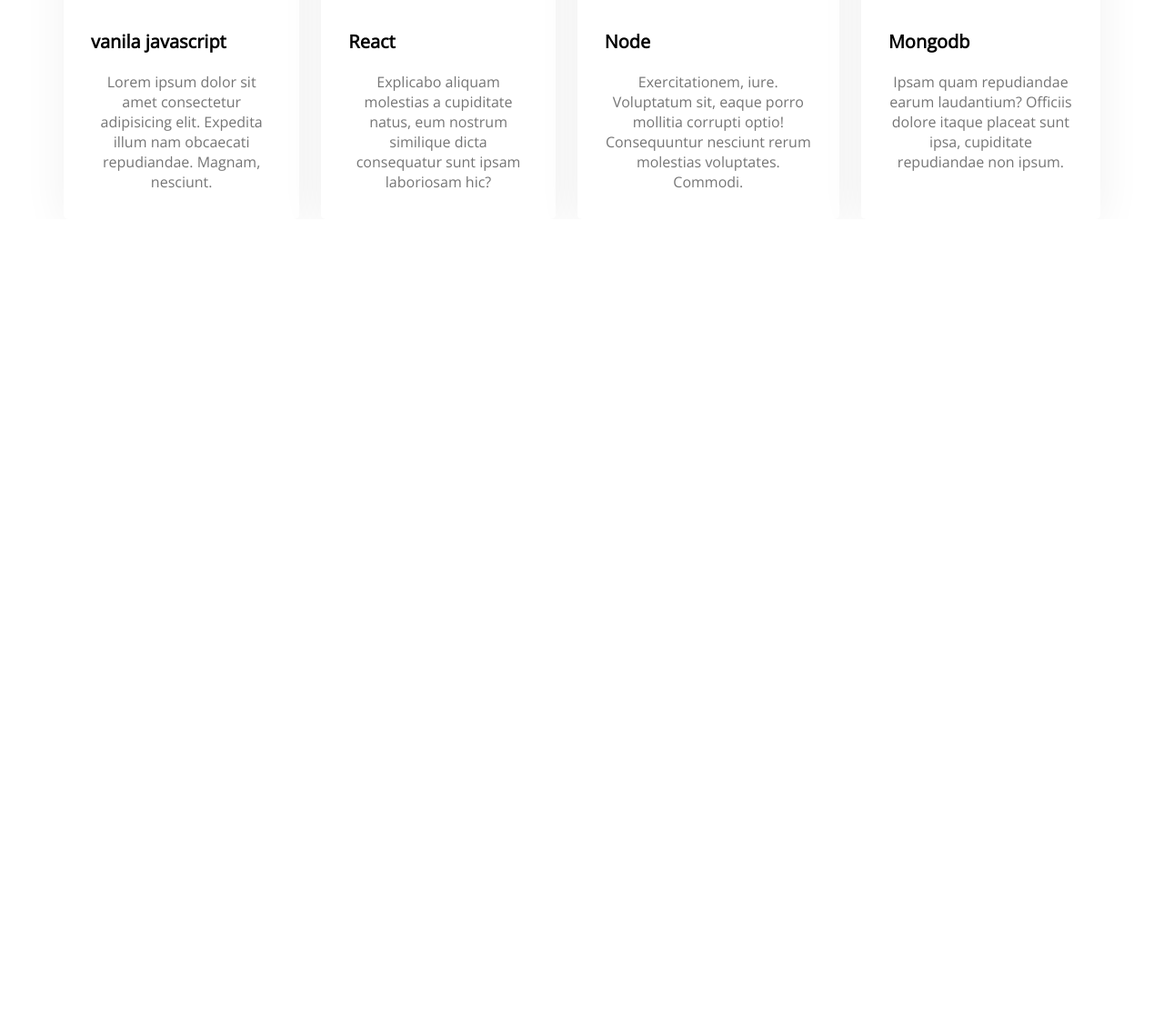
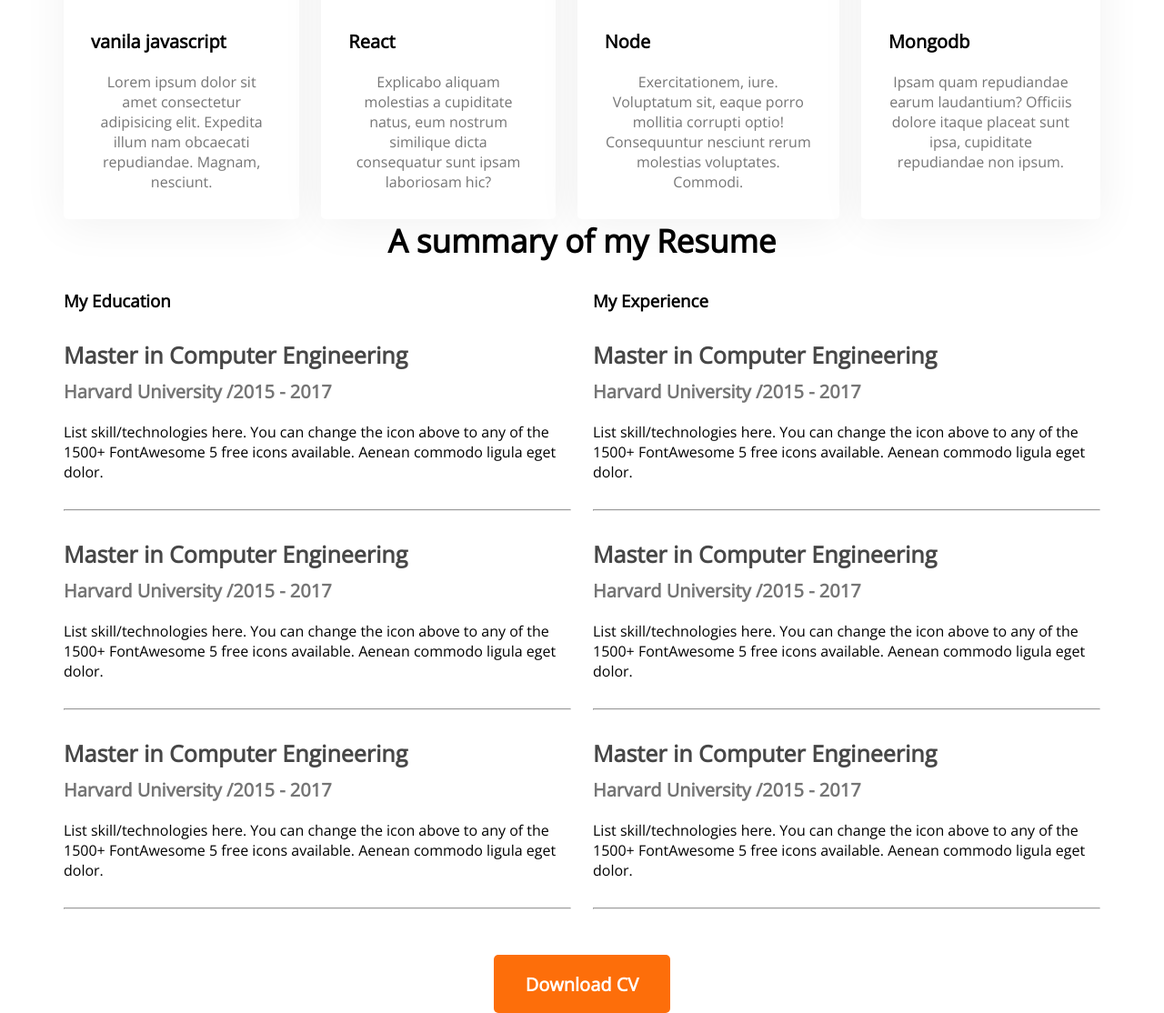
Before and after one commit to lovelyhasanlucky/developer-portfolio, a plain HTML site: page index.html in a window 1280 px wide. Shown: the part 1727-2841 px from the top of the page at 91% size. Before the commit the page ends 1968 px from the top, so only its background shows below. Drawn offline with nearby package versions, Linux system fonts and the light colour scheme.

Commit message:
resume section added

```diff
--- a/index.html
+++ b/index.html
@@ -83,6 +83,99 @@
             </div>
         </div>
       </section>
+      <!-- Resume section -->
+      <section class="resume">
+    <h3 class="section-title">A summary of my Resume</h3>
+      <div class="resume-content">
+        <div>
+            <h3 class="resume-title">My Education</h3>
+            <div class="resume-item">
+                <h4 class="title">Master in Computer
+                 Engineering</h4>
+                <h5 class="sub-title">Harvard University /2015
+                     - 2017</h5>
+                <p class="description">List skill/technologies
+                    here. You can
+                change the icon above
+                to any of the 1500+ FontAwesome 5 free icons
+                available. Aenean commodo ligula eget dolor.
+                </p>
+            </div>
+            <hr>
+            <div class="resume-item">
+                <h4 class="title">Master in Computer
+                 Engineering</h4>
+                <h5 class="sub-title">Harvard University /2015
+                     - 2017</h5>
+                <p class="description">List skill/technologies
+                    here. You can
+                change the icon above
+                to any of the 1500+ FontAwesome 5 free icons
+                available. Aenean commodo ligula eget dolor.
+                </p>
+            </div>
+            <hr>
+            <div class="resume-item">
+                <h4 class="title">Master in Computer
+                 Engineering</h4>
+                <h5 class="sub-title">Harvard University /2015
+                     - 2017</h5>
+                <p class="description">List skill/technologies
+                    here. You can
+                change the icon above
+                to any of the 1500+ FontAwesome 5 free icons
+                available. Aenean commodo ligula eget dolor.
+                </p>
+            </div>
+            <hr>
+        </div>
+        <div>
+            <h3 class="resume-title">My Experience</h3>
+            <div class="resume-item">
+                <h4 class="title">Master in Computer
+                 Engineering</h4>
+                <h5 class="sub-title">Harvard University /2015
+                     - 2017</h5>
+                <p class="description">List skill/technologies
+                    here. You can
+                change the icon above
+                to any of the 1500+ FontAwesome 5 free icons
+                available. Aenean commodo ligula eget dolor.
+                </p>
+            </div>
+            <hr>
+            <div class="resume-item">
+                <h4 class="title">Master in Computer
+                 Engineering</h4>
+                <h5 class="sub-title">Harvard University /2015
+                     - 2017</h5>
+                <p class="description">List skill/technologies
+                    here. You can
+                change the icon above
+                to any of the 1500+ FontAwesome 5 free icons
+                available. Aenean commodo ligula eget dolor.
+                </p>
+            </div>
+            <hr>
+            <div class="resume-item">
+                <h4 class="title">Master in Computer
+                 Engineering</h4>
+                <h5 class="sub-title">Harvard University /2015
+                     - 2017</h5>
+                <p class="description">List skill/technologies
+                    here. You can
+                change the icon above
+                to any of the 1500+ FontAwesome 5 free icons
+                available. Aenean commodo ligula eget dolor.
+                </p>
+            </div>
+            <hr>
+        </div>
+      </div>
+      <div class="resume-button">
+        <button class="btn-primary">Download CV</button>
+      </div>
+      </section>
     </main>
     <footer>
 
--- a/styles/portfolio.css
+++ b/styles/portfolio.css
@@ -124,3 +124,36 @@ main{
 .skill-description{
     color: #757575;
 }
+/*resume section*/
+.resume-content{
+    display: flex;
+    gap: 24px;
+}
+.resume-button{
+margin-top: 50px;
+text-align: center;
+}
+.resume-item{
+    margin-top: 30px;
+    margin-bottom: 30px;
+
+}
+.resume .title{
+    color: #474747;
+    margin-top: 30px;
+    font-weight: 700;
+    font-size: 25px;
+    margin-bottom: 10px;
+}
+.resume .sub-title{
+    color: #757575;
+    font-weight: 600;
+    font-size: 20px;
+    margin-bottom: 20px;
+
+}
+.resume .description{
+
+Dark 03
+rgba(117, 117, 117, 1)
+}
```
